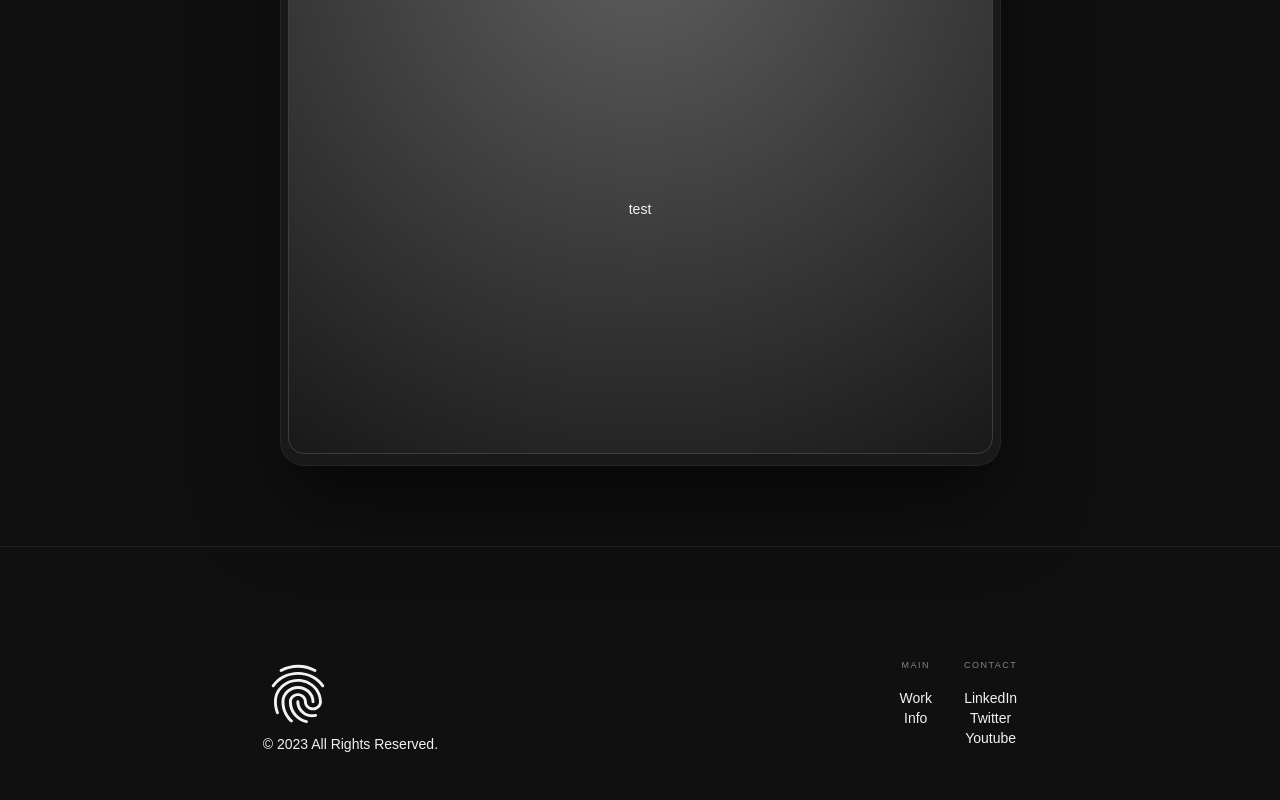
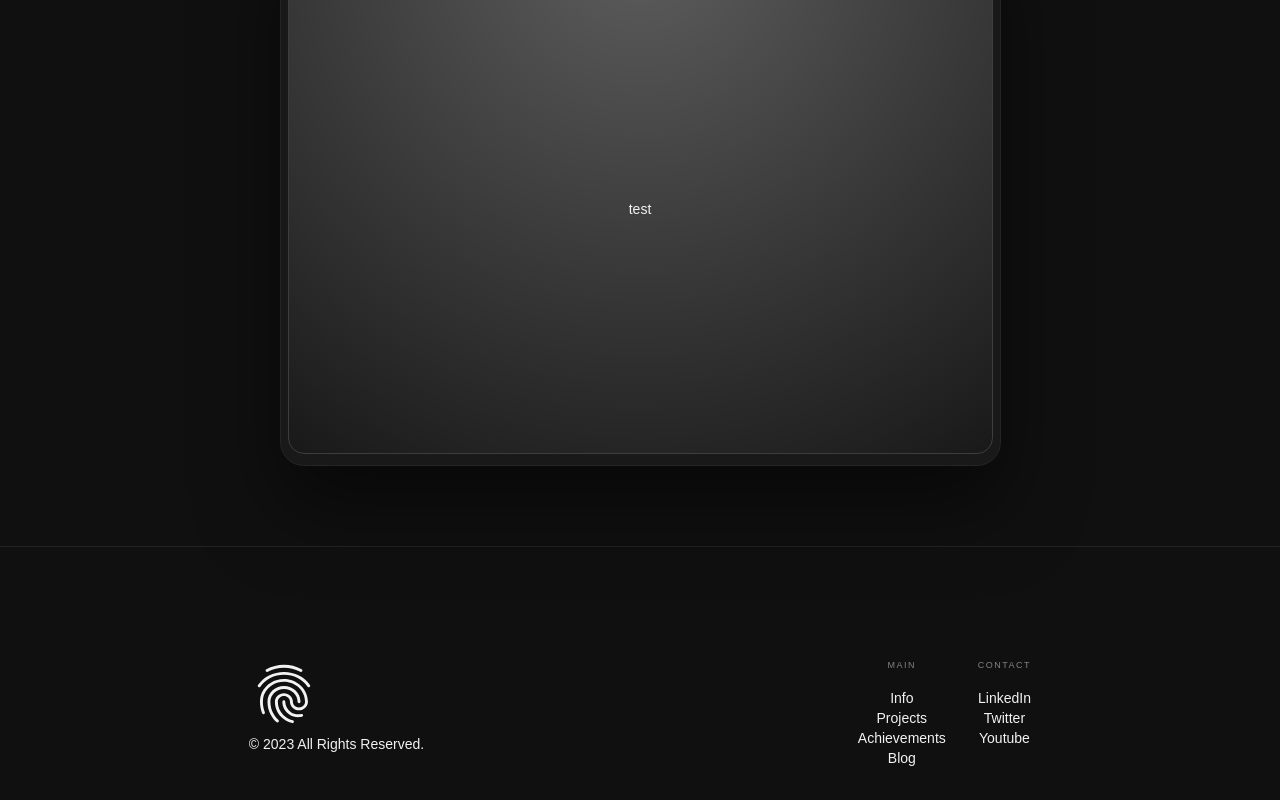
Before and after one commit to arzucaner/my-dev-portfolio, a React (Create React App) app: page / in a window 1280 px wide. Shown: the part 279-1079 px from the top of the page. Built offline with nearby package versions, Linux system fonts and the light colour scheme; a web font is replaced by a local one.

Commit message:
Enhance page transitions for smoother navigation
Refined the transition effects between pages to provide a more seamless and visually appealing navigation experience. Updated the animation timings and styles to ensure a smoother transition, enhancing the overall user interface.

```diff
--- a/src/App.js
+++ b/src/App.js
@@ -1,7 +1,8 @@
 import "./App.css";
 import { HashRouter as Router, Route, Switch } from "react-router-dom";
+import NavbarToggle from "./components/NavbarToggle";
 import InfoPage from "./pages/InfoPage";
-import ProjectPage from "./pages/ProjectPage";
+import ProjectsPage from "./pages/ProjectsPage";
 import AchievementsPage from "./pages/AchievementsPage";
 import BlogPage from "./pages/BlogPage";
 import HomePage from "./pages/HomePage";
@@ -19,8 +20,8 @@ function App() {
                     <InfoPage />
                 </Route>
 
-                <Route key="ProjectPage" exact path={["/", "/ProjectPage"]}>
-                    <ProjectPage />
+                <Route key="ProjectsPage" exact path={["/", "/ProjectsPage"]}>
+                    <ProjectsPage />
                 </Route>
 
                 <Route key="AchievementsPage" exact path={["/", "/AchievementsPage"]}>
--- a/src/components/Footer.jsx
+++ b/src/components/Footer.jsx
@@ -47,8 +47,10 @@ export default function Footer() {
                     >
                         MAIN
                     </Box>
-                    <Box>Work</Box>
                     <Box>Info</Box>
+                    <Box>Projects</Box>
+                    <Box>Achievements</Box>
+                    <Box>Blog</Box>
                 </Box>
                 <Box>
                     <Box
--- a/src/components/Navbar.jsx
+++ b/src/components/Navbar.jsx
@@ -4,7 +4,7 @@ import FingerprintIcon from '@mui/icons-material/Fingerprint';
 import CallMadeIcon from "@mui/icons-material/CallMade";
 import NavbarToggle from "../components/NavbarToggle";
 import Link from "@mui/material/Link";
-import ProjectPage from "../pages/ProjectPage";
+import ProjectPage from "../pages/ProjectsPage";
 import AchievementsPage from "../pages/AchievementsPage";
 import BlogPage from "../pages/BlogPage";
 import InfoPage from "../pages/InfoPage";
@@ -82,7 +82,7 @@ export default function Navbar() {
                     borderShadow: "0 10px 25px rgba(0, 0, 0, .15)",
                     pl: "6px",
                     pr: "6px",
-                    width: "350px",
+                    width: "400px",
                     height: "48px",
                     transition:
                         "box-shadow 1s cubic-bezier(.23, 1, .32, 1), border .6s cubic-bezier(.165, .84, .44, 1)",
@@ -96,7 +96,7 @@ export default function Navbar() {
                     display: "flex",
                     flexDirection: "row",
                     alignContent: "flex-end",
-                }}
+                                  }}
             >
 
                 <Box>
--- a/src/components/NavbarToggle.jsx
+++ b/src/components/NavbarToggle.jsx
@@ -16,17 +16,19 @@ const NavbarToggle = () => {
     const NavigateInfoPage = () => {
         history.push("/InfoPage");
     };
-    const NavigateHomePage = () => {
-        history.push("/HomePage");
-    };
 
-    const NavigateProjectPage = () => {
-        history.push("/ProjectPage");
+    const NavigateProjectsPage = () => {
+        history.push("ProjectsPage");
     };
 
     const NavigateAchievementsPage = () => {
-        history.push("/AchievementsPage");
+        history.push("AchievementsPage");
     };
+
+    const NavigateBlogPage = () => {
+        history.push("BlogPage");
+    };
+
     return (
         <ThemeProvider theme={Theme}>
             <ToggleButtonGroup
@@ -45,9 +47,9 @@ const NavbarToggle = () => {
                     Info
                 </ToggleButton>
                 <ToggleButton
-                    value="Project"
+                    value="Projects"
                     aria-label="left aligned"
-                    onClick={NavigateHomePage}
+                    onClick={NavigateProjectsPage}
                     className="hover-effect special-button"
                 >
                     Projects
@@ -63,7 +65,7 @@ const NavbarToggle = () => {
                 <ToggleButton
                     value="blog"
                     aria-label="right aligned"
-                    onClick={NavigateProjectPage}
+                    onClick={NavigateBlogPage}
                     className="hover-effect special-button"
                 >
                     Blog
```
Also changed, not shown: src/pages/ProjectsPage.jsx (renamed from src/pages/ProjectPage.jsx).
